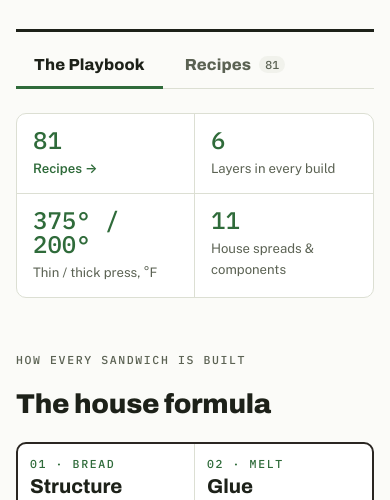
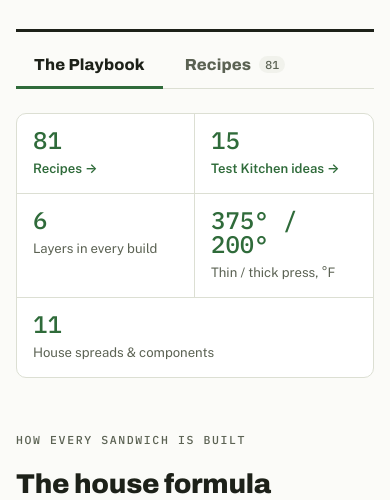
Before and after one commit to 0ruqus/panini-playbook, a plain HTML site: page index.html in a window 390 px wide. Shown: the part 266-766 px from the top of the page. Drawn offline with nearby package versions, Linux system fonts and the light colour scheme.

Commit message:
Add Test Kitchen ideas stat tile
Co-Authored-By: Claude Opus 5.5 <noreply@anthropic.com>

```diff
--- a/index.html
+++ b/index.html
@@ -69,15 +69,16 @@ header + section{border-top:0}
 .insta{font:normal 500 .88rem/1.3 var(--mono);color:var(--muted);white-space:nowrap}
 .insta a{color:var(--basil);font-weight:500;text-decoration-thickness:2px;text-underline-offset:3px}
 .panel > .facts{margin-top:24px}
-.facts{display:grid;grid-template-columns:repeat(4,minmax(0,1fr));border:1px solid var(--line);border-radius:10px;background:var(--surface);overflow:hidden}
+.facts{display:grid;grid-template-columns:repeat(5,minmax(0,1fr));border:1px solid var(--line);border-radius:10px;background:var(--surface);overflow:hidden}
 .fact{padding:14px 16px;display:grid;gap:6px;align-content:start;border-right:1px solid var(--line);min-width:0}
 .fact:last-child{border-right:0}
 .fact b{font:500 1.5rem/1 var(--mono);color:var(--basil);font-variant-numeric:tabular-nums}
 .fact span{font-size:.82rem;color:var(--muted)}
 @media (max-width:560px){
   .facts{grid-template-columns:repeat(2,minmax(0,1fr))}
-  .fact:nth-child(2){border-right:0}
-  .fact:nth-child(-n+2){border-bottom:1px solid var(--line)}
+  .fact:nth-child(5){grid-column:1/-1}
+  .fact:nth-child(2n){border-right:0}
+  .fact:nth-child(-n+4){border-bottom:1px solid var(--line)}
 }
 
 /* formula strip */
@@ -198,6 +199,7 @@ footer{padding-block:32px 48px;border-top:1px solid var(--line);color:var(--mute
 <div class="panel" id="tab-guide" role="tabpanel" aria-labelledby="t-guide">
   <div class="facts">
     <a class="fact fact-link" href="#recipes" data-goto="recipes"><b class="factCount">81</b><span>Recipes →</span></a>
+    <a class="fact fact-link" href="#kitchen" data-goto="recipes" data-scroll="kitchen"><b class="tkCount">15</b><span>Test Kitchen ideas →</span></a>
     <div class="fact"><b>6</b><span>Layers in every build</span></div>
     <div class="fact"><b>375° / 200°</b><span>Thin / thick press, °F</span></div>
     <div class="fact"><b>11</b><span>House spreads &amp; components</span></div>
@@ -425,6 +427,7 @@ footer{padding-block:32px 48px;border-top:1px solid var(--line);color:var(--mute
 <div class="panel" id="tab-recipes" role="tabpanel" aria-labelledby="t-recipes" hidden>
   <div class="facts">
     <a class="fact fact-link" href="#recipes" data-goto="recipes"><b class="factCount">81</b><span>Recipes →</span></a>
+    <a class="fact fact-link" href="#kitchen" data-goto="recipes" data-scroll="kitchen"><b class="tkCount">15</b><span>Test Kitchen ideas →</span></a>
     <div class="fact"><b>6</b><span>Layers in every build</span></div>
     <div class="fact"><b>375° / 200°</b><span>Thin / thick press, °F</span></div>
     <div class="fact"><b>11</b><span>House spreads &amp; components</span></div>
@@ -546,6 +549,7 @@ const LINK={"PBR beer-caramelized onions":"sp-pbr","Giardiniera":"sp-giardiniera
 let fam="All",q="";
 const grid=document.getElementById("grid"),chips=document.getElementById("chips"),count=document.getElementById("count");
 document.querySelectorAll(".factCount").forEach(e=>e.textContent=R.length);
+document.querySelectorAll(".tkCount").forEach(e=>e.textContent=T.length);
 function esc(s){return s.replace(/[&<>"]/g,c=>({"&":"&amp;","<":"&lt;",">":"&gt;",'"':"&quot;"}[c]))}
 function linkify(s){let h=esc(s);for(const k in LINK){h=h.replace(esc(k),`<a href="#${LINK[k]}" data-open="${LINK[k]}">${esc(k)}</a>`)}return h}
 function drawChips(){chips.innerHTML=FAM.map(f=>{const n=f==="All"?R.length:R.filter(r=>r[1]===f).length;return `<button class="chip" type="button" aria-pressed="${f===fam}" data-f="${esc(f)}" data-fam="${esc(f)}">${esc(f)}<span class="n">${n}</span></button>`}).join("")}
@@ -575,7 +579,7 @@ function showTab(t,scroll){
 }
 document.querySelector(".tabs").addEventListener("click",e=>{const b=e.target.closest(".tab");if(!b)return;showTab(b.dataset.tab,true);try{history.replaceState(null,"",b.dataset.tab==="recipes"?"#recipes":location.pathname+location.search)}catch(_){}});
 document.addEventListener("click",e=>{
-  const g=e.target.closest("[data-goto]");if(g){e.preventDefault();showTab(g.dataset.goto,false);document.querySelector(".tabs").scrollIntoView({behavior:"smooth"});return}
+  const g=e.target.closest("[data-goto]");if(g){e.preventDefault();showTab(g.dataset.goto,false);(document.getElementById(g.dataset.scroll||"")||document.querySelector(".tabs")).scrollIntoView({behavior:"smooth"});return}
   const a=e.target.closest("a[data-open]");if(a){e.preventDefault();showTab("guide",false);const d=document.getElementById(a.dataset.open);if(d){d.open=true;d.scrollIntoView({behavior:"smooth",block:"start"})}}
 });
 if(location.hash==="#recipes")showTab("recipes",false);
```
Also changed, not shown: panini-playbook.html (+8 -4 lines), 1 other file.
